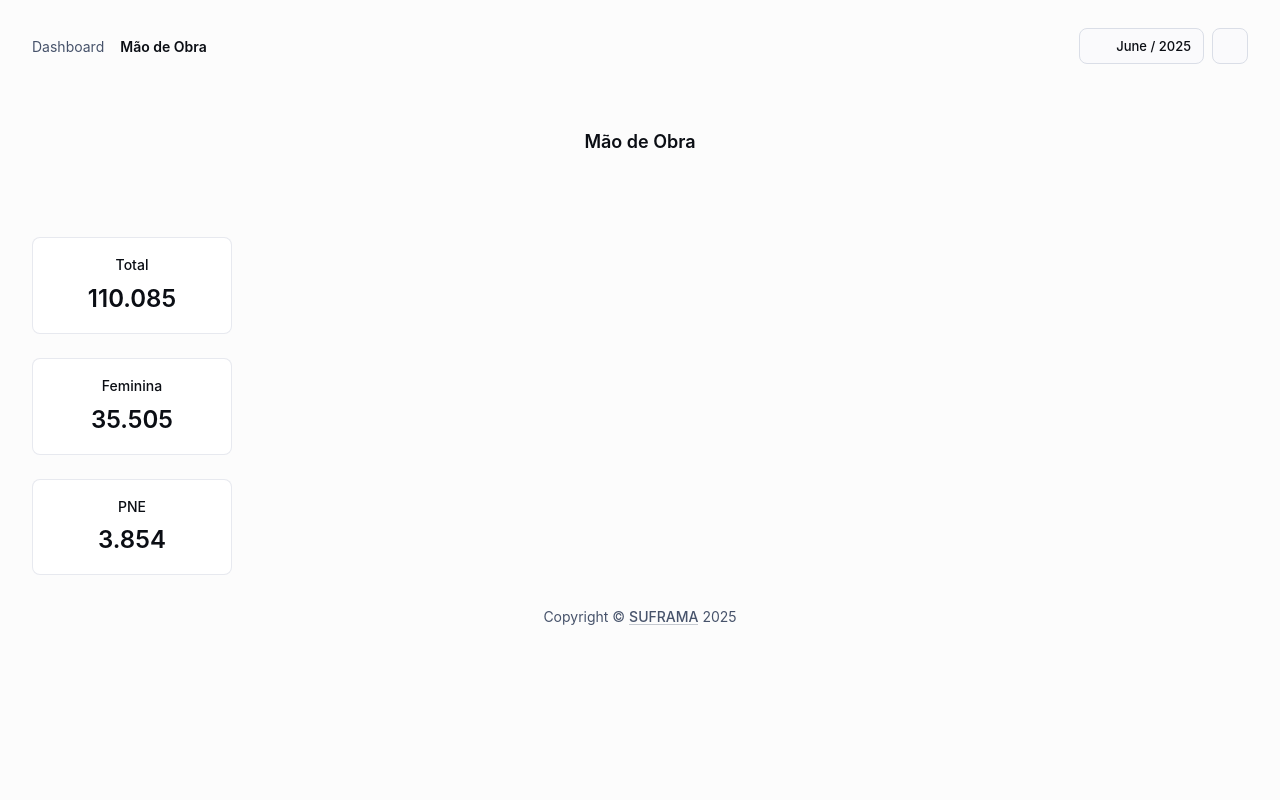
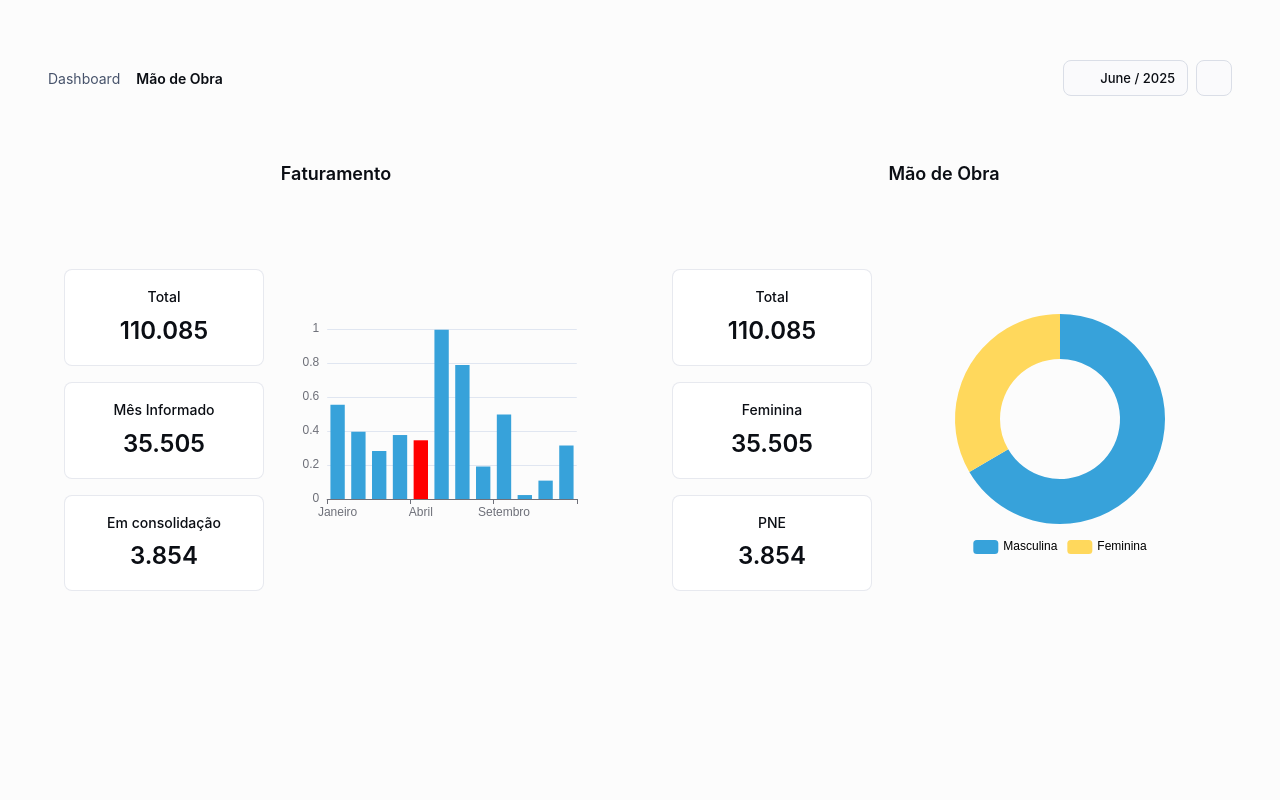
Before and after one commit to LGugs/painel_dados_suframa, a React (Vite) app in the folder frontend/: page / in a window 1280 px wide. Shown: the top 800 px of the page. Built offline with nearby package versions, Linux system fonts and the light colour scheme; some icons are missing.

Commit message:
added improved graphics, adjusted layout

```diff
--- a/frontend/package.json
+++ b/frontend/package.json
@@ -21,6 +21,8 @@
     "axios": "^1.9.0",
     "dayjs": "^1.11.13",
     "dotenv": "^16.5.0",
+    "echarts": "^5.6.0",
+    "echarts-for-react": "^3.0.2",
     "react": "^19.1.0",
     "react-dom": "^19.1.0",
     "react-redux": "^9.2.0",
@@ -30,6 +32,7 @@
     "@eslint/js": "^9.25.0",
     "@mui/x-date-pickers": "^8.5.0",
     "@reduxjs/toolkit": "^2.8.2",
+    "@types/echarts": "^4.9.22",
     "@types/react": "^19.1.2",
     "@types/react-dom": "^19.1.2",
     "@vitejs/plugin-react": "^4.5.1",
--- a/frontend/src/components/Dashboard/index.tsx
+++ b/frontend/src/components/Dashboard/index.tsx
@@ -1,17 +1,9 @@
-//import * as React from 'react';
-import Grid from "@mui/material/Grid";
 import Box from "@mui/material/Box";
 import { Stack } from "@mui/material";
 import type { DashboardTypes } from "../../interfaces/Dashboard"
-//import Stack from '@mui/material/Stack';
 import Typography from "@mui/material/Typography";
-import Copyright from '../../components/Copyright';
-//import ChartUserByCountry from './ChartUserByCountry';
-//import CustomizedTreeView from './CustomizedTreeView';
-//import CustomizedDataGrid from './CustomizedDataGrid';
-//import HighlightedCard from './HighlightedCard';
 import CustomCard from "../Cards";
-import { type CardProps } from "../../interfaces/Cards"
+import Grafico from "../Graficos";
 
 export default function Dashboard(config: DashboardTypes) {
   return (
@@ -30,20 +22,32 @@ export default function Dashboard(config: DashboardTypes) {
         {config.tipo}
       </Typography>
       <Stack
-      id="alo"
-        direction="column"
-        spacing={3}
+        direction="row"
+        spacing={4}
+        justifyContent="space-between"
         alignItems={"flex-start"}
         mb={(theme) => theme.spacing(2)}
-        maxWidth={200}
         width={'100%'}
         mt={10}
       >
+        <Stack spacing={2} sx={{ minWidth: 200 }}>
         {config.cards.map((card, index) => (
-          <Grid key={index} size={{ xs: 6, sm: 6, lg: 3 }}>
-            <CustomCard {...card} sx={{minHeight: 50, width: 200}} />
-          </Grid>
+            <CustomCard key={index} {...card} sx={{minHeight: 50, width: 200}} />
         ))}
+        </Stack>
+
+      {config.graficos && (
+          <Box
+            sx={{
+              flex: 1,
+              width: { xs: "100%", md: "40%" },
+              minHeight: 300,
+            }}
+          >
+            <Grafico {...config.graficos} />
+          </Box>
+        )}
+
       </Stack>
       {/*<Grid container spacing={2} columns={12}>
         <Grid size={{ xs: 12, lg: 9 }}>
@@ -56,7 +60,6 @@ export default function Dashboard(config: DashboardTypes) {
           </Stack>
         </Grid>
       </Grid>*/}
-      <Copyright sx={{ mt: 4 }} />
     </Box>
   );
 }
--- /dev/null
+++ b/frontend/src/components/Graficos/index.tsx
@@ -0,0 +1,117 @@
+import { type GraficoProps } from '../../interfaces/Graficos';
+import { useEffect, useMemo, useRef } from 'react';
+import { useColorScheme } from '@mui/material/styles';
+import { type ECOption } from '../../interfaces/Echarts.types';
+import * as echarts from 'echarts';
+
+export default function Grafico({ type, title, data }: GraficoProps) {
+  const chartRef = useRef<HTMLDivElement>(null);
+  const { mode, systemMode  } = useColorScheme();
+  const resolvedMode = mode === 'system' ? systemMode : mode;
+
+  const getEchartsTheme = () => {
+      switch (resolvedMode) {
+        case 'dark':
+          return 'dark';
+        case 'light':
+          return 'light';
+        default:
+          return undefined;
+      }
+    };
+
+  const getOption: ECOption = useMemo(() => {
+    const textColor = resolvedMode === 'dark' ? '#fff' : '#000';
+
+    switch (type) {
+      case 'pie':
+      case 'doughnut':
+        return {
+          title: {
+            text: title,
+            left: 'center',
+            textStyle: { color: textColor },
+          },
+          tooltip: {
+            trigger: 'item',
+          },
+          legend: {
+            bottom: 10,
+            left: 'center',
+            textStyle: { color: textColor },
+          },
+          series: [
+            {
+              label: {
+                show: false
+              },
+              name: title,
+              type: 'pie',
+              radius: type === 'doughnut' ? ['40%', '70%'] : '60%',
+              data,
+              emphasis: {
+                itemStyle: {
+                  shadowBlur: 10,
+                  shadowOffsetX: 0,
+                  shadowColor: 'rgba(0, 0, 0, 0.5)',
+                },
+              },
+            },
+          ],
+        };
+      case 'bar':
+      default:
+        return {
+          title: {
+            text: title,
+            textStyle: { color: textColor },
+          },
+          xAxis: {
+            type: 'category',
+            data: data.map((d) => (d.name)),
+            textStyle: { color: textColor },
+          },
+          yAxis: {
+            type: 'value',
+            textStyle: { color: textColor },
+          },
+          legend: {
+            textStyle: { color: textColor },
+          },
+          series: [
+            {
+              data: data.map((d) => ({
+                value: d.value,
+                itemStyle: d.itemStyle
+              })),
+              type: 'bar',
+            },
+          ],
+        };
+    }
+  }, [type, title, data, resolvedMode]);
+
+  useEffect(() => {
+    if (!chartRef.current) return;
+
+    const theme = getEchartsTheme();
+
+    let chart = echarts.getInstanceByDom(chartRef.current);
+    if (chart) {
+      chart.dispose(); // Força a re-renderização com o novo tema
+    }
+
+    chart = echarts.init(chartRef.current, theme);
+    chart.setOption(getOption);
+
+    const handleResize = () => chart.resize();
+    window.addEventListener('resize', handleResize);
+
+    return () => {
+      chart.dispose();
+      window.removeEventListener('resize', handleResize);
+    };
+  }, [getOption, resolvedMode]);
+
+  return <div ref={chartRef} style={{ width: '100%', height: 300 }} />;
+}
--- a/frontend/src/interfaces/Dashboard.ts
+++ b/frontend/src/interfaces/Dashboard.ts
@@ -1,6 +1,8 @@
 import { type CardProps } from "./Cards";
+import { type GraficoProps } from "./Graficos";
 
 export interface DashboardTypes {
   tipo: string;
-  cards?: CardProps[];
+  cards: CardProps[];
+  graficos?: GraficoProps;
 }
--- /dev/null
+++ b/frontend/src/interfaces/Graficos.ts
@@ -0,0 +1,5 @@
+export interface GraficoProps {
+  type: 'bar' | 'pie' | 'doughnut';
+  title?: string;
+  data: { name: string; value: number; itemStyle?: { color: string } }[];
+}
--- a/frontend/src/pages/DashboardPage/dashboardConfigs.ts
+++ b/frontend/src/pages/DashboardPage/dashboardConfigs.ts
@@ -18,26 +18,60 @@ export function getDashboardConfig(tipo: string): DashboardTypes {
           titulo: "PNE",
           valor: 3854,
         },
-
         ],
+        graficos: {
+          type: 'doughnut',
+          data: [
+            { name: 'Masculina', value: 70726 },
+            { name: 'Feminina', value: 35505 },
+          ],
+        },
       };
 
-    /*case "Faturamento":
+    case "Faturamento":
       return {
         tipo: "Faturamento",
         cards: [
-          { label: "Produtos", value: "120" },
-          { label: "Fora de Estoque", value: "8" },
+        {
+          titulo: "Total",
+          valor: 110085,
+        },
+        {
+          titulo: "Mês Informado",
+          valor: 35505,
+        },
+        {
+          titulo: "Em consolidação",
+          valor: 3854,
+        },
         ],
-        charts: [
-          { type: "pie", data: {...}, options: {...} },
-        ],
-      };*/
+        graficos: {
+         type: 'bar',
+          data: [
+            { name: 'Janeiro', value: Math.random() },
+            { name: 'Fevereiro', value: Math.random() },
+            { name: 'Março', value: Math.random() },
+            { name: 'Abril', value: Math.random() },
+            { name: 'Abril', value: Math.random(), itemStyle: { color: '#ff0000' } },
+            { name: 'Junho', value: Math.random() },
+            { name: 'Julho', value: Math.random() },
+            { name: 'Agosto', value: Math.random() },
+            { name: 'Setembro', value: Math.random() },
+            { name: 'Outubro', value: Math.random() },
+            { name: 'Novembro', value: Math.random() },
+            { name: 'Dezembro', value: Math.random() },
+          ],
+        },
+      };
     default:
       return {
-        tipo: "Dashboard",
+        tipo: "Tipo não definido",
         cards: [],
-        //charts: [],
+        graficos: {
+          title: 'Sem dados!',
+          type: 'bar',
+          data: []
+        }
       };
   }
 }
--- a/frontend/src/pages/PaginaInical/index.tsx
+++ b/frontend/src/pages/PaginaInical/index.tsx
@@ -6,6 +6,7 @@ import CssBaseline from '@mui/material/CssBaseline';
 import Box from '@mui/material/Box';
 import Stack from '@mui/material/Stack';
 //import AppNavbar from './components/AppNavbar';
+import Copyright from '../../components/Copyright';
 import Header from '../../components/Header';
 //import MainGrid from './components/MainGrid';
 //import SideMenu from './components/SideMenu';
@@ -41,7 +42,9 @@ export default function MainPage(props: { disableCustomTheme?: boolean }) {
             backgroundColor: theme.vars
               ? `rgba(${theme.vars.palette.background.defaultChannel} / 1)`
               : alpha(theme.palette.background.default, 1),
-            overflow: 'auto',
+            display: 'flex',
+            flexDirection: 'column',
+            justifyContent: 'space-between',
           })}
         >
           <Stack
@@ -50,12 +53,25 @@ export default function MainPage(props: { disableCustomTheme?: boolean }) {
               width: '100%',
               maxWidth: '100%',
               mx: 'auto',
-              pb: 5,
-              mt: { xs: 8, md: 0 },
+              px: 2,
+              py: 4,
+              flexGrow: 1,
             }}
           >
             <Header />
-            <DashboardPage tipo="Mão de Obra"/>
+            <Stack
+              direction={{ xs: 'column', md: 'row' }}
+              spacing={4}
+              sx={{ width: '100%', px: 2, flexWrap: 'wrap' }}
+            >
+              <Box id='vish1' sx={{ flex: 1, minWidth: 400 }}>
+                <DashboardPage tipo="Faturamento" />
+              </Box>
+              <Box id='vish2' sx={{ flex: 1, minWidth: 400 }}>
+                 <DashboardPage tipo="Mão de Obra"/>
+              </Box>
+            </Stack>
+            <Copyright sx={{ mt: 'auto', textAlign: 'center', pb: 2 }} />
           </Stack>
         </Box>
       </Box>
```
Also changed, not shown: frontend/src/interfaces/Echarts.types.ts (added, +18 -0 lines), 1 other file (tests, documents, lock files or other folders).
